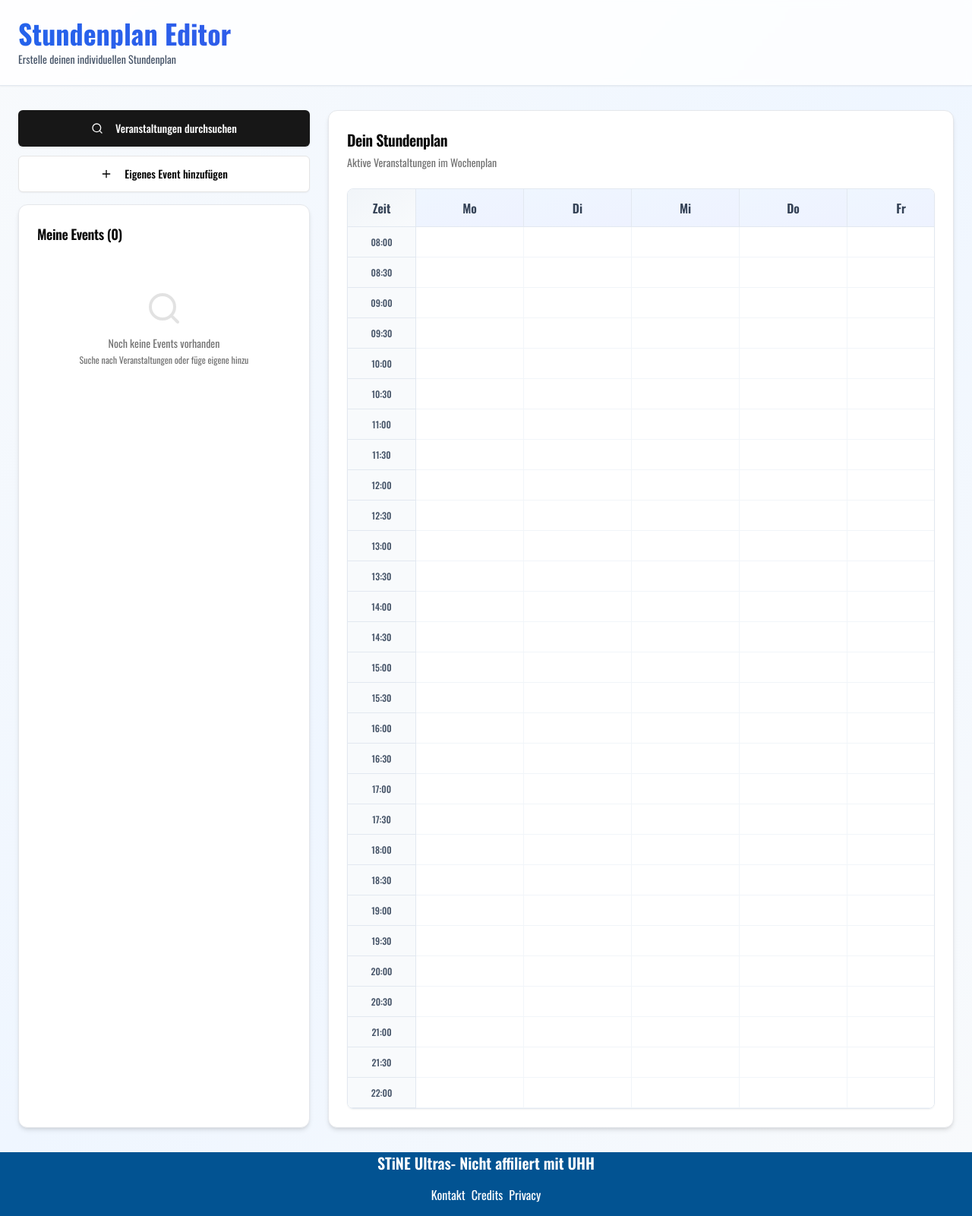
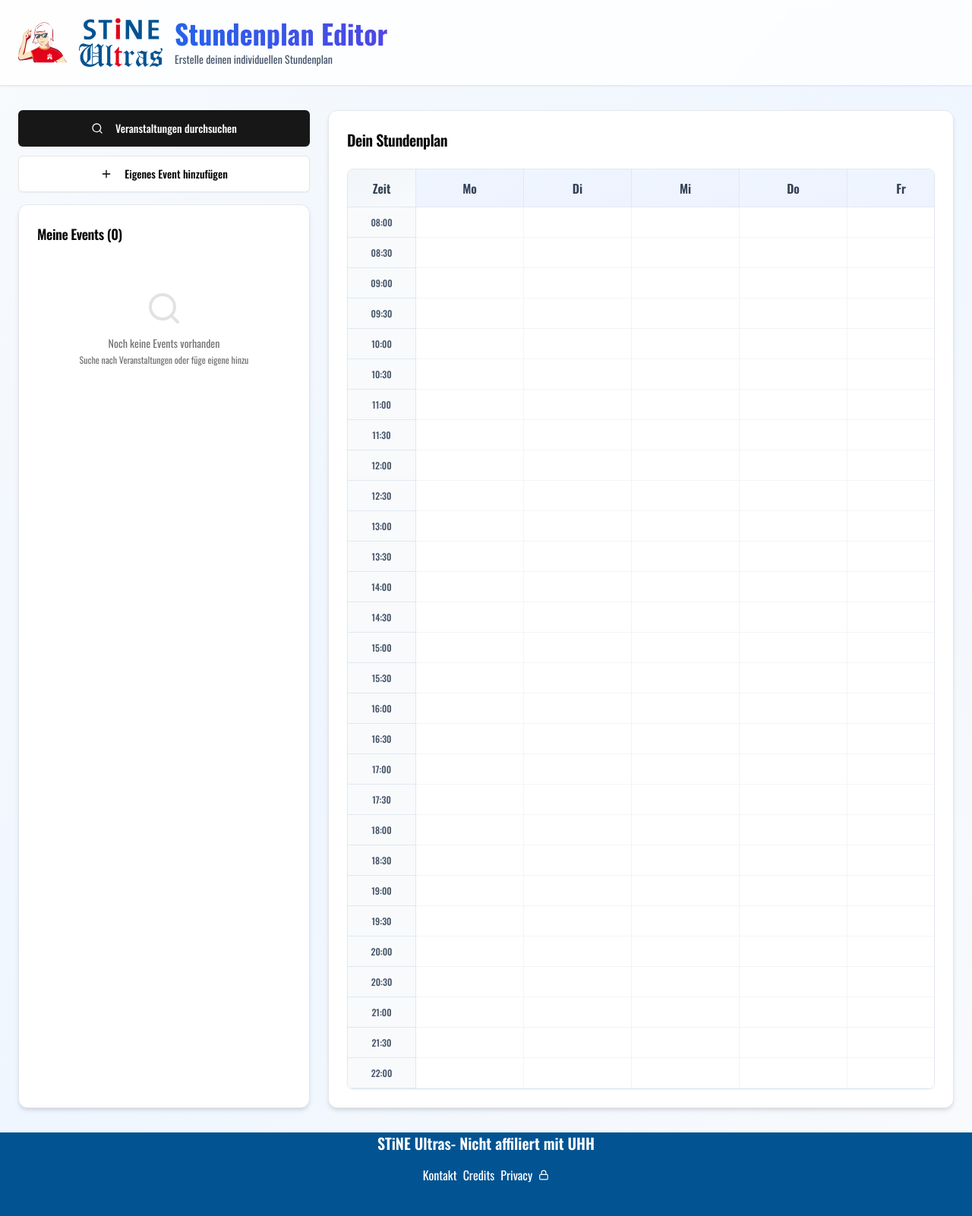
Before and after one commit to to-typ/stineultras-page, a Next.js app: page / in a window 1280 px wide. Shown: the whole page at 76% size. After the commit the page ends 1575 px from the top, so only its background shows below. Built offline with nearby package versions, Linux system fonts and the light colour scheme.

Commit message:
layouting

```diff
--- a/src/app/admin/panel/page.tsx
+++ b/src/app/admin/panel/page.tsx
@@ -128,7 +128,9 @@ export default function Admin() {
           <Link href="/">
             <Image src={betterStine} alt="STiNE Ultras Logo" width={64} />
           </Link>
-          <Image src={logoWhite} alt="STiNE Ultras" height={64} />
+          <Link href="/">
+            <Image src={logoWhite} alt="STiNE Ultras" height={64} />
+          </Link>
         </div>
         <div className="flex items-center gap-4">
           {adminUsername && (
--- a/src/app/info/credits/page.tsx
+++ b/src/app/info/credits/page.tsx
@@ -19,13 +19,13 @@ export default function Credits() {
       </header>
       <div className="flex flex-col items-end justify-end gap-4 text-white absolute top-1/2 -translate-y-1/2 left-1/2 -translate-x-1/2">
         <div className="flex items-baseline">
-          <p className="inline-block ">SAFARI-APP</p>
+          <p className="inline-block ">HOSTING&REACT-POLIZEI</p>
           <p className="inline-block sm:text-8xl text-7xl">
             <a href="https://github.com/Momixxxxxxx">MORITZ </a>
           </p>
         </div>
         <div className="flex items-baseline">
-          <p className="inline-block ">PAGE&THEME</p>
+          <p className="inline-block ">IDEE&DATENKRAKE</p>
           <p className="inline-block sm:text-8xl text-7xl">
             <a href="https://github.com/to-typ">BEN </a>
           </p>
--- a/src/app/layout.tsx
+++ b/src/app/layout.tsx
@@ -4,6 +4,7 @@ import { Oswald } from "next/font/google";
 import Link from "next/link";
 import { Analytics } from "@vercel/analytics/next";
 import { Toaster } from "@/components/ui/sonner";
+import { Lock } from "lucide-react";
 
 const oswald = Oswald({
   subsets: ["latin"],
@@ -102,6 +103,9 @@ export default function RootLayout({
             <Link href="/info/privacy" className="hover:underline">
               Privacy
             </Link>
+            <Link href="/admin/panel" className="">
+              <Lock className="h-3.5 w-3.5"/>
+            </Link>
           </div>
         </footer>
       </body>
--- a/src/app/page.tsx
+++ b/src/app/page.tsx
@@ -9,7 +9,6 @@ import { Button } from "@/components/ui/button";
 import {
   Card,
   CardContent,
-  CardDescription,
   CardHeader,
   CardTitle,
 } from "@/components/ui/card";
@@ -19,6 +18,9 @@ import { useSearch } from "@/hooks/use-search";
 import { Visibility, SearchResult } from "@/types/planner";
 import { DAYS } from "@/lib/planner-utils";
 import { NewEventData } from "@/components/addeventmodal";
+import Image from "next/image";
+import betterStine from "/public/icons/betterstine.svg";
+import logo from "/public/stineultras.svg";
 
 export default function Planer() {
   const [showSearchDialog, setShowSearchDialog] = useState(false);
@@ -89,13 +91,21 @@ export default function Planer() {
     <main className="flex flex-col w-full min-h-screen bg-gradient-to-br from-slate-50 via-blue-50 to-slate-50">
       {/* Header */}
       <div className="w-full border-b border-slate-200 bg-white/80 backdrop-blur-sm sticky top-0 z-10 shadow-sm">
-        <div className="container mx-auto px-6 py-6">
+        <div className="container mx-auto px-6 py-6 flex items-center gap-4">
+          <div>
+            <Image src={betterStine} alt="STiNE Ultras Logo" width={64} />
+          </div>
+          <div>
+          <Image src={logo} alt="STiNE Ultras" height={64} />
+          </div>
+          <div>
             <h1 className="text-4xl font-bold bg-gradient-to-r from-blue-600 to-indigo-600 bg-clip-text text-transparent">
               Stundenplan Editor
             </h1>
             <p className="text-sm text-slate-600 mt-1">
               Erstelle deinen individuellen Stundenplan
             </p>
+          </div>
         </div>
       </div>
 
@@ -135,9 +145,6 @@ export default function Planer() {
           <Card className="shadow-md flex-1 flex flex-col overflow-hidden">
             <CardHeader className="flex-shrink-0">
               <CardTitle className="text-xl">Dein Stundenplan</CardTitle>
-              <CardDescription>
-                Aktive Veranstaltungen im Wochenplan
-              </CardDescription>
             </CardHeader>
             <CardContent className="flex-1 p-6 pt-0 overflow-auto">
               <WeeklyCalender days={DAYS} entrys={entrys} />
```
Lines whose indentation alone changed are shown as unchanged.
